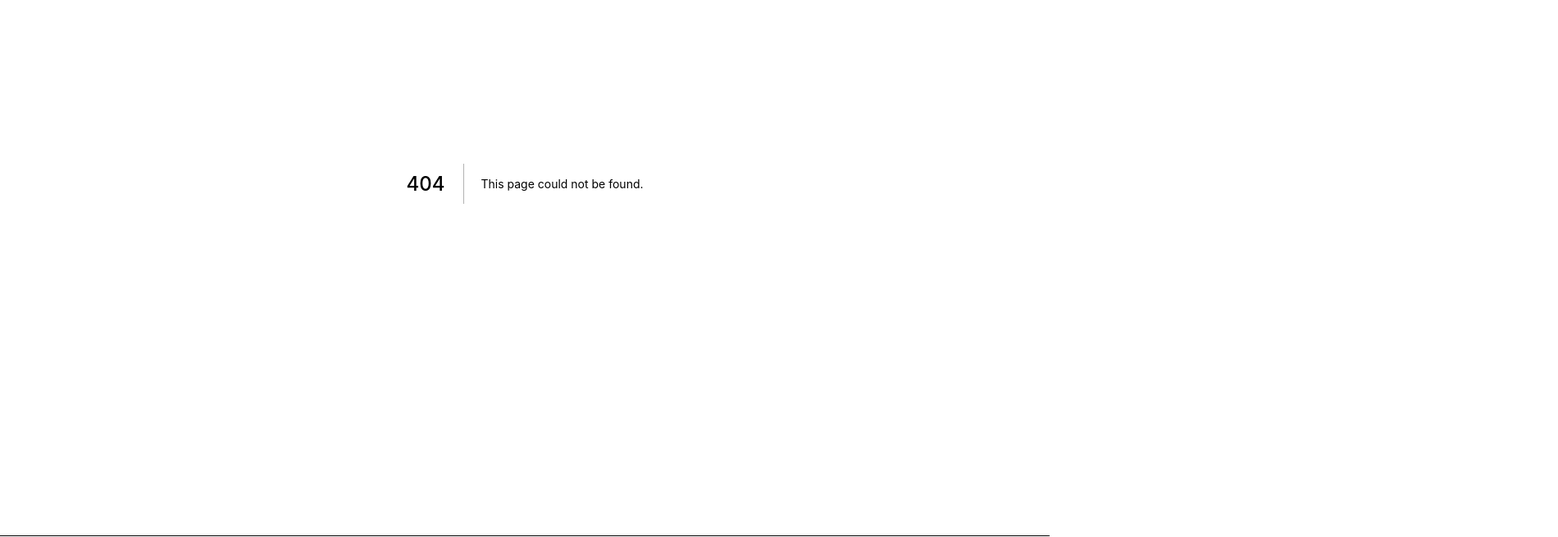
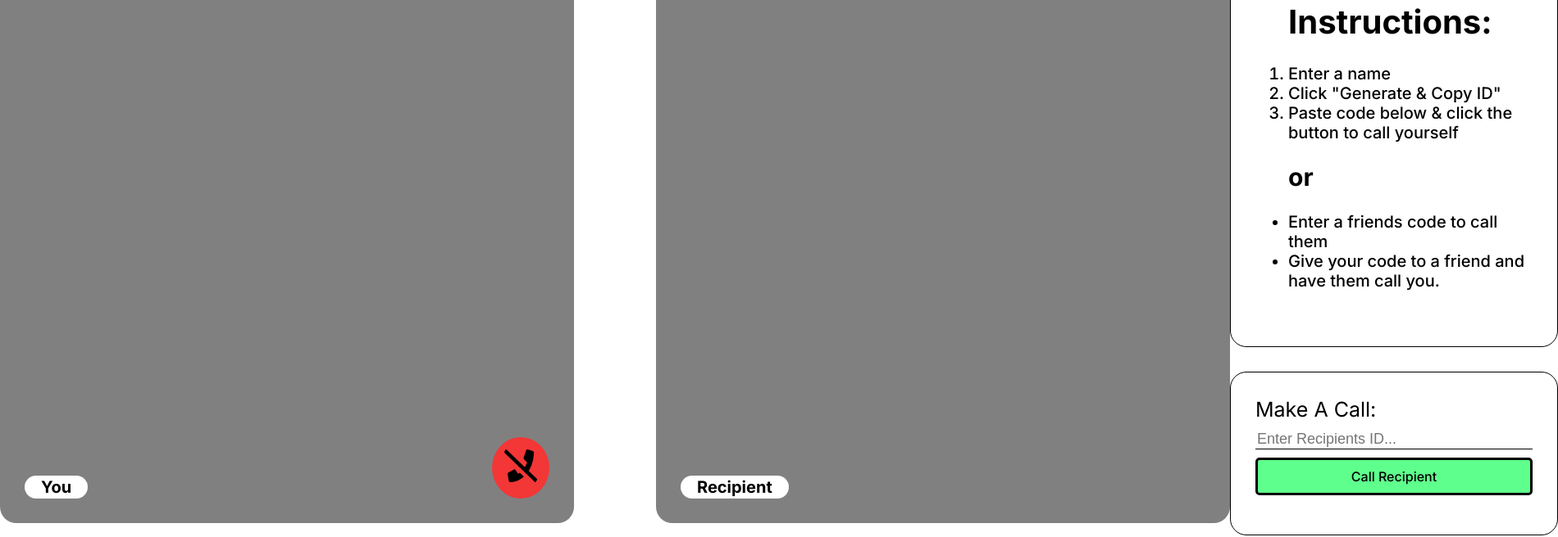
Before and after one commit to nacheco/project-volt, a Next.js app: page /session/NewVideoPlayer in a window 1280 px wide. Before the commit this address had no page. Shown: the part 260-916 px from the top of the page at 82% size, 1900 px wide, since content can reach past the window. Built offline with nearby package versions, Linux system fonts and the light colour scheme.

Commit message:
Completed Desktop Ui for Live Video page.

```diff
--- /dev/null
+++ b/pages/session/NewVideoPlayer.jsx
@@ -0,0 +1,71 @@
+import React from "react";
+import styles from "../../styles/NewVideoPlayer.module.css";
+import Image from "next/image";
+
+const NewVideoPlayer = () => {
+  return (
+    <div className={styles.container}>
+      <div className={styles.screens}>
+        <div className={styles.myScreen}>
+          <div className={styles.essentials}>
+            <span className={styles.name}>You</span>
+            <button className={styles.hangBtn}>
+              <Image src="/images/phone.svg" alt="" width={40} height={40} />
+            </button>
+          </div>
+        </div>
+        <div className={styles.userScreen}>
+          <div className={styles.essentials}>
+            <span className={styles.name}>Recipient</span>
+          </div>
+        </div>
+      </div>
+      <div className={styles.sideMenu}>
+        <div className={styles.accountInfo}>
+          <label className={styles.aLabel}>
+            Account Info:
+            <input
+              className={styles.aText}
+              type="text"
+              name="name"
+              placeholder="Name..."
+            />
+          </label>
+          <button className={styles.aBtn} type="submit">
+            Generate & Copy ID
+          </button>
+
+          <ol className={styles.list}>
+            <h1>Instructions:</h1>
+            <li>Enter a name</li>
+            <li>Click "Generate & Copy ID"</li>
+            <li>
+              Paste code below & click the button to call <span>yourself</span>
+            </li>
+          </ol>
+          <ul className={styles.list}>
+            <h2>or</h2>
+            <li>Enter a friends code to call them</li>
+            <li>Give your code to a friend and have them call you.</li>
+          </ul>
+        </div>
+        <div className={styles.makeACall}>
+          <label className={styles.cLabel}>
+            Make A Call:
+            <input
+              className={styles.cText}
+              type="text"
+              name="name"
+              placeholder="Enter Recipients ID..."
+            />
+          </label>
+          <button className={styles.cBtn} type="submit">
+            Call Recipient
+          </button>
+        </div>
+      </div>
+    </div>
+  );
+};
+
+export default NewVideoPlayer;
--- /dev/null
+++ b/styles/NewVideoPlayer.module.css
@@ -0,0 +1,113 @@
+.container {
+    width: 100%;
+    display: flex;
+    align-items: center;
+    justify-content: space-evenly;
+}
+
+.screens {
+    height: 80vh;
+    display: flex;
+    align-items: center;
+    justify-content: center;
+    column-gap: 10rem;
+}
+
+.myScreen,
+.userScreen {
+    border-radius: 2rem;
+    background-color: var(--l-font);
+    height: 80rem;
+    width: 70rem;
+    display: flex;
+    flex-direction: column;
+    justify-content: flex-end;
+}
+
+
+.sideMenu {
+    display: flex;
+    flex-direction: column;
+    row-gap: 3rem;
+}
+
+.accountInfo {
+    border: black solid 1px;
+    border-radius: 2rem;
+    width: 40rem;
+    height: 60rem;
+}
+
+.makeACall {
+    border-radius: 2rem;
+    border: black solid 1px;
+    width: 40rem;
+    height: 20rem;
+}
+
+.essentials {
+    display: flex;
+    font-size: 3rem;
+    padding: 3rem;
+    justify-content: space-between;
+}
+
+.name {
+    align-self: flex-end;
+    background: #fff;
+    height: fit-content;
+    padding: .2rem 2rem;
+    border-radius: 2rem;
+    font-size: 2rem;
+    font-weight: bold;
+}
+
+.hangBtn {
+    align-self: flex-end;
+    border-radius: 100%;
+    border: none;
+    background-color: var(--highlight);
+    padding: 1.5rem;
+    cursor: pointer;
+}
+
+.accountInfo,
+.makeACall {
+    padding: 3rem;
+}
+
+.aLabel,
+.cLabel {
+    display: flex;
+    flex-direction: column;
+    font-size: 2.5rem;
+    row-gap: 1rem;
+}
+
+.aText,
+.cText {
+    border: none;
+    border-bottom: black solid 1px;
+    font-size: 1.8rem;
+}
+
+.aBtn,
+.cBtn {
+    margin-top: 1rem;
+    background: var(--highlight);
+    width: 100%;
+    padding: 1rem 2rem;
+    font-size: 1.6rem;
+    font-weight: 500;
+    border: black solid 3px;
+    border-radius: .5rem;
+}
+
+.cBtn {
+    background: #5FFF8D;
+}
+
+.list {
+    font-size: 2rem;
+    font-weight: 500;
+}
```
Also changed, not shown: components/Options.jsx (+5 -11 lines).
